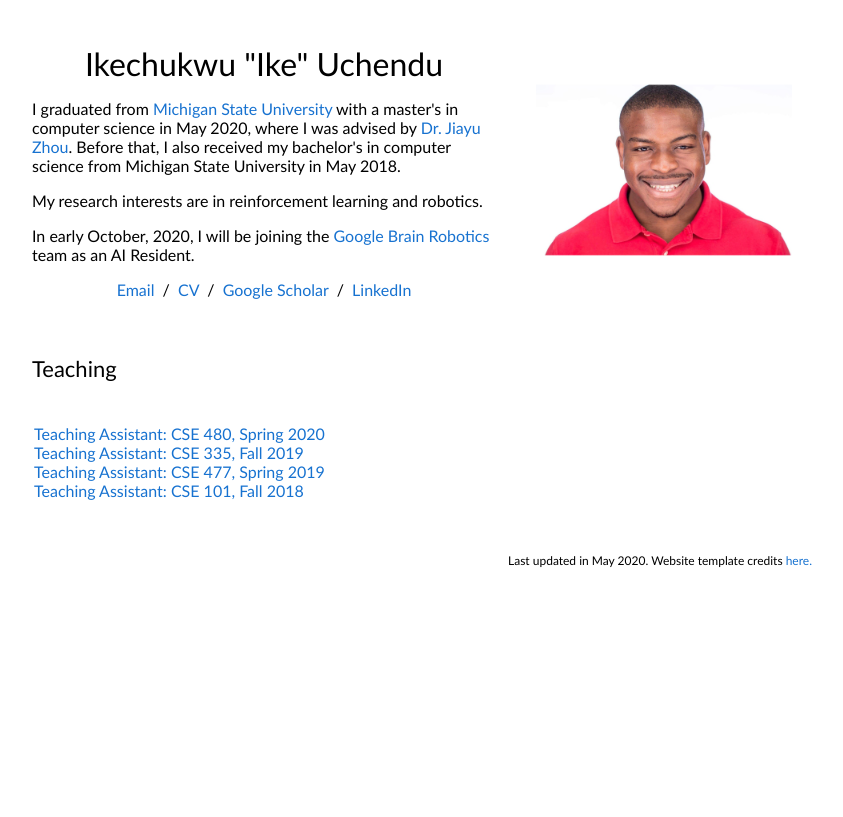
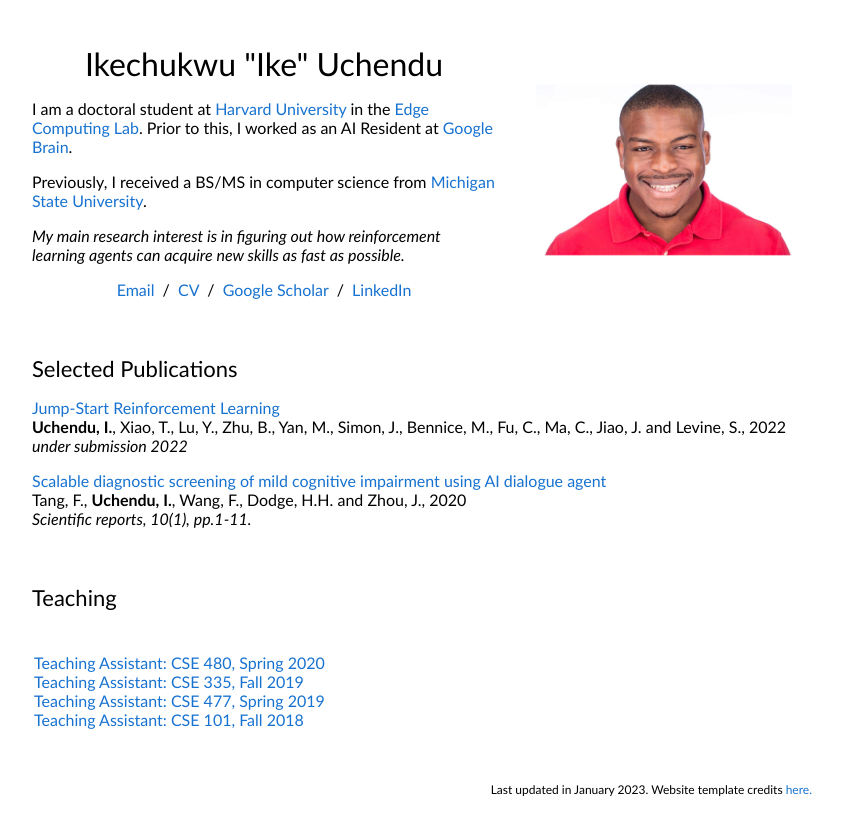
Before and after one commit to uchendui/uchendui.github.io, a plain HTML site: page index.html in a window 1280 px wide. Shown: the whole page, without its empty margins (228-1071 px from the left). Drawn offline with Linux system fonts and the light colour scheme.

Commit message:
january 2023 updates

```diff
--- a/index.html
+++ b/index.html
@@ -23,18 +23,17 @@
                         <p style="text-align:center">
                             <name>Ikechukwu &quot;Ike&quot; Uchendu</name>
                         </p>
-                        <p>I graduated from <a href="https://msu.edu/">Michigan State University</a> with a master's
-                            in computer science in May 2020, where I was advised by
-                            <a href="https://jiayuzhou.github.io/">Dr. Jiayu Zhou</a>. Before that, I also received my
-                            bachelor's in computer science from Michigan State University in May 2018.
+
+                        <p>I am a doctoral student at <a href="https://www.harvard.edu/">Harvard University</a> in the
+                            <a href="https://edge.seas.harvard.edu/team">Edge Computing Lab</a>. Prior to this, I
+                            worked as an AI Resident at <a href="https://research.google/teams/brain/">Google Brain</a>.
                         </p>
 
-                        <p>My research interests are in reinforcement learning and robotics.</p>
+                        <p>Previously, I received a BS/MS in computer science from <a href="http://msu.edu">Michigan
+                            State University</a>.</p>
 
-                        <p>In early October, 2020, I will be joining the <a
-                                href="https://research.google/teams/brain/robotics/">Google Brain Robotics</a
-                        > team as an AI
-                            Resident. </p>
+                        <p><i>My main research interest is in figuring out how reinforcement learning agents can acquire
+                            new skills as fast as possible.</i></p>
 
                         <p style="text-align:center">
                             <a href="mailto:iuchendu1@gmail.com">Email</a> &nbsp/&nbsp
@@ -52,20 +51,36 @@
                 </tbody>
             </table>
 
-            <!--            <table style="width:100%;border:0px;border-spacing:0px;border-collapse:separate;margin-right:auto;margin-left:auto;">-->
-            <!--                <tbody>-->
-            <!--                <tr>-->
-            <!--                    <td style="padding:20px;width:100%;vertical-align:middle">-->
-            <!--                        <heading>Research</heading>-->
-            <!--                        <p>-->
-            <!--                            Add content.-->
-            <!--                        </p>-->
-            <!--                    </td>-->
-            <!--                </tr>-->
-            <!--                </tbody>-->
-            <!--            </table>    -->
 
+            <!-- create a table for the research section -->
+            <table style="width:100%;border:0px;border-spacing:0px;border-collapse:separate;margin-right:auto;margin-left:auto;">
+                <tbody>
+                <tr>
+                    <td style="padding:20px;width:100%;vertical-align:middle">
+                        <heading>Selected Publications</heading>
+                        <p>
+                            <a href="https://arxiv.org/abs/2204.02372">Jump-Start Reinforcement Learning</a>
+                            <br>
+                            <b>Uchendu, I.</b>, Xiao, T., Lu, Y., Zhu, B., Yan, M., Simon, J., Bennice, M., Fu, C., Ma,
+                            C.,
+                            Jiao, J. and Levine, S., 2022
+                            <br>
+                            <i>under submission 2022</i>
+                        </p>
 
+                        <p>
+                            <a href="https://www.nature.com/articles/s41598-020-61994-0">Scalable diagnostic screening
+                                of mild cognitive
+                                impairment using AI dialogue agent</a>
+                            <br>
+                            Tang, F., <b>Uchendu, I.</b>, Wang, F., Dodge, H.H. and Zhou, J., 2020
+                            <br>
+                            <i>Scientific reports, 10(1), pp.1-11.</i>
+                        </p>
+                    </td>
+                </tr>
+                </tbody>
+            </table>
             <table width="100%" align="center" border="0" cellspacing="0" cellpadding="20">
                 <tbody>
                 <tr>
@@ -102,8 +117,8 @@
                     <td style="padding:0px">
                         <br>
                         <p style="text-align:right;font-size:0.75em;">
-                            Last updated in May 2020. Website template credits
-                            <a  href="https://jonbarron.info/">
+                            Last updated in January 2023. Website template credits
+                            <a href="https://jonbarron.info/">
                                 here.
                             </a>
 
```
Also changed, not shown: 1 other file.
